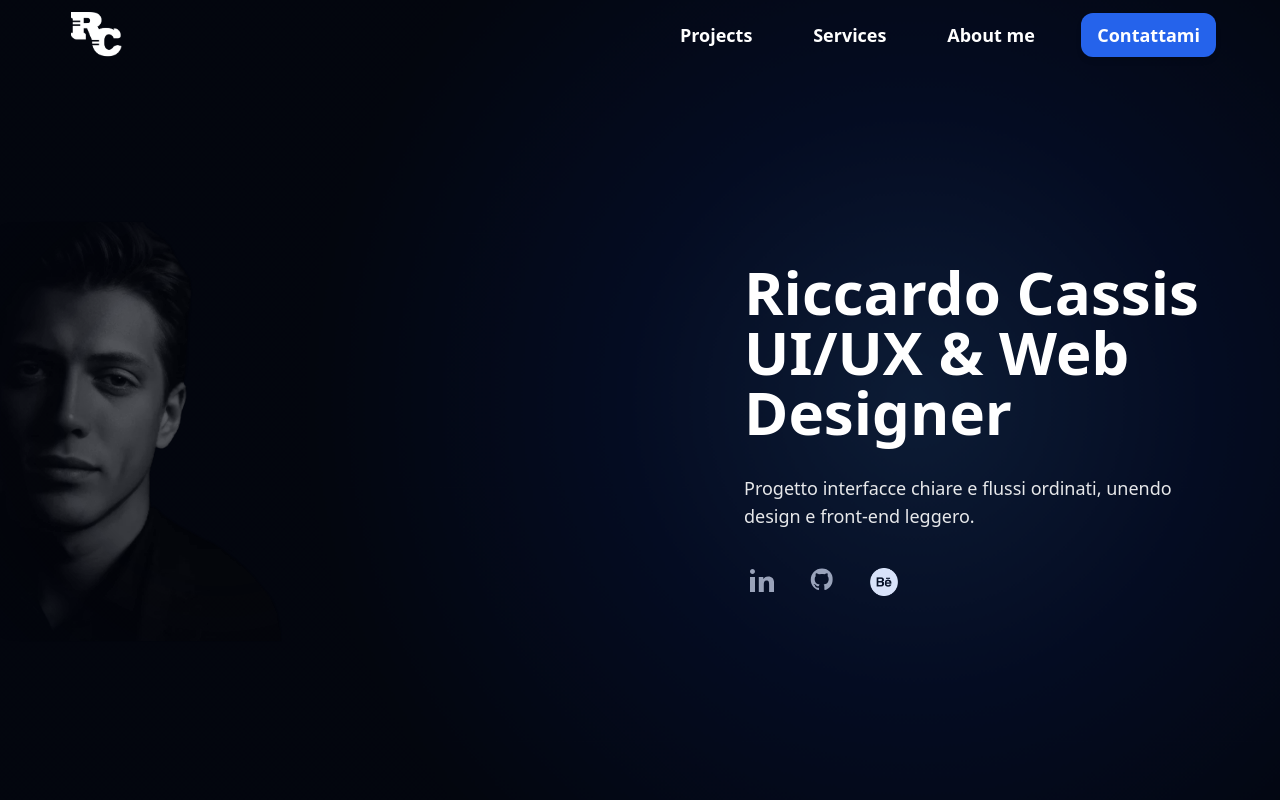
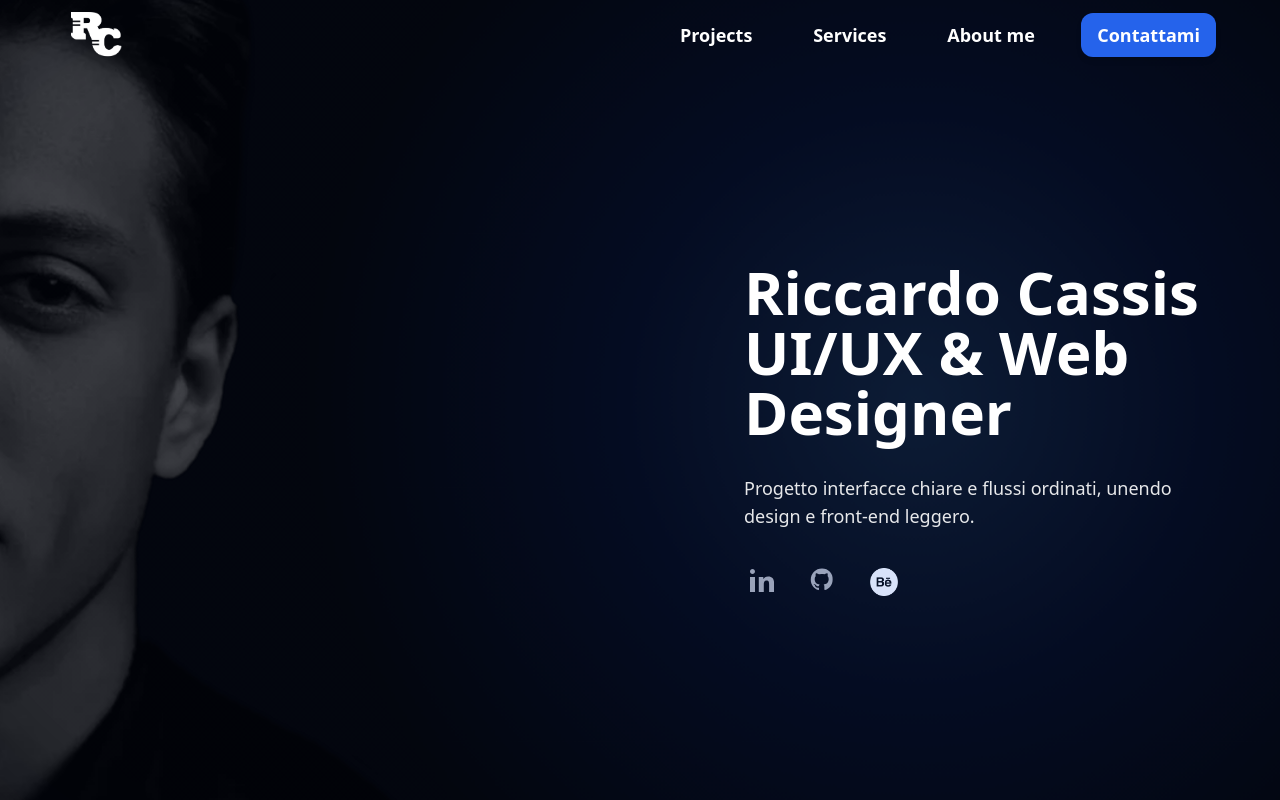
Before and after one commit to Riccardocassis/personal-website-v2, a Vue app: page / in a window 1280 px wide. Shown: the top 800 px of the page. Built offline with nearby package versions, Linux system fonts and the light colour scheme.

Commit message:
Migliora la presentazione visiva del componente hero e del footer, aggiornando gli stili e aggiungendo un top-strip per il footer.

```diff
--- a/src/App.vue
+++ b/src/App.vue
@@ -74,7 +74,7 @@ onBeforeUnmount(() => {
       v-if="showGlobalGradient"
       ref="globalGradient"
       class="absolute inset-0 pointer-events-none z-0"
-      :style="{ background: 'radial-gradient(circle at 70% 50%, rgba(59,130,246,0.22), rgba(29,78,216,0.16) 28%, rgba(30,58,138,0.10) 60%)' }"
+      :style="{ background: 'radial-gradient(circle at 70% 50%, rgba(59,130,246,0.22), rgba(29,78,216,0.16) 28%, rgba(30,58,138,0.10) 60%)', maskImage: 'linear-gradient(180deg, rgba(0,0,0,1) 0%, rgba(0,0,0,0) 75%)', WebkitMaskImage: 'linear-gradient(180deg, rgba(0,0,0,1) 0%, rgba(0,0,0,0) 75%)' }"
     ></div>
 
     <Navbar />
--- a/src/components/Footer.vue
+++ b/src/components/Footer.vue
@@ -1,5 +1,7 @@
 <template>
   <footer class="w-full bg-[#05060a] text-white py-12 relative z-10">
+    <!-- Small top-strip to hide any seam between sections (covers a few px) -->
+    <div class="absolute top-0 left-0 right-0 h-8 md:h-6 bg-[#05060a] pointer-events-none" aria-hidden="true"></div>
     <div class="max-w-6xl mx-auto px-6">
       <div class="grid grid-cols-1 md:grid-cols-4 gap-12">
 
--- a/src/components/hero.vue
+++ b/src/components/hero.vue
@@ -16,8 +16,8 @@
               <img
                 src="../assets/hero-riccardo.webp"
                 alt="Portrait of Riccardo Cassis"
-                class="w-full h-auto object-cover rounded-3xl brightness-[1.2] contrast-105 opacity-95 transform scale-105 md:scale-[1.3] relative z-30"
-                style="mask-image: radial-gradient(circle at 68% 50%, rgba(0,0,0,0.95) 45%, rgba(0,0,0,0.6) 65%, transparent 100%); -webkit-mask-image: radial-gradient(circle at 68% 50%, rgba(0,0,0,0.95) 45%, rgba(0,0,0,0.6) 65%, transparent 100%);"
+                class="w-full h-auto object-cover rounded-3xl transform scale-[2.5] md:scale-[3.6] relative z-30 opacity-100"
+                style="opacity:1; filter: brightness(0.82) contrast(1.05) saturate(1.0); mask-image: radial-gradient(circle at 68% 50%, rgba(0,0,0,0.95) 45%, rgba(0,0,0,0.6) 65%, transparent 100%); -webkit-mask-image: radial-gradient(circle at 68% 50%, rgba(0,0,0,0.95) 45%, rgba(0,0,0,0.6) 65%, transparent 100%);"
               />
             </div>
           </div>
```
